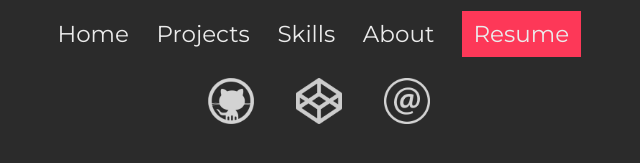
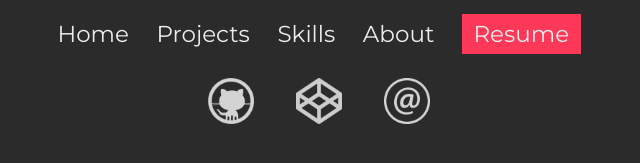
Before and after one commit to reimarrosas/reimarrosas.github.io, a website: page index.html in a window 1280 px wide. Shown: the part 399-562 px from the top of the page, 321-961 px from the left. Drawn offline with Linux system fonts and the light colour scheme.

Commit message:
Changed the padding in the button back to the original size

```diff
--- a/scss/_utils.scss
+++ b/scss/_utils.scss
@@ -38,7 +38,7 @@
 
 .btn {
   background-color: $color-accent;
-  padding: 0.4em 0.5em;
+  padding: 0.25em 0.5em;
   position: relative;
 
   &::after {
```
Also changed, not shown: styles/style.css.
